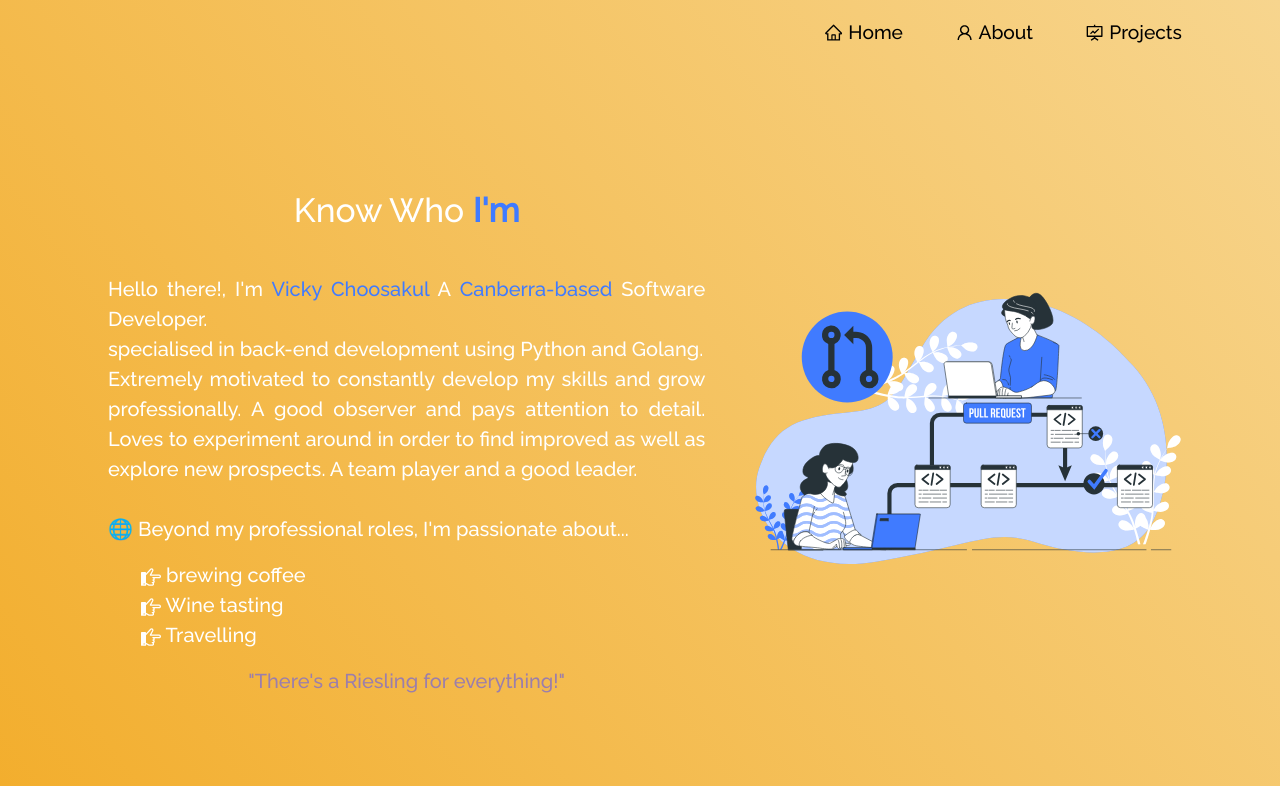
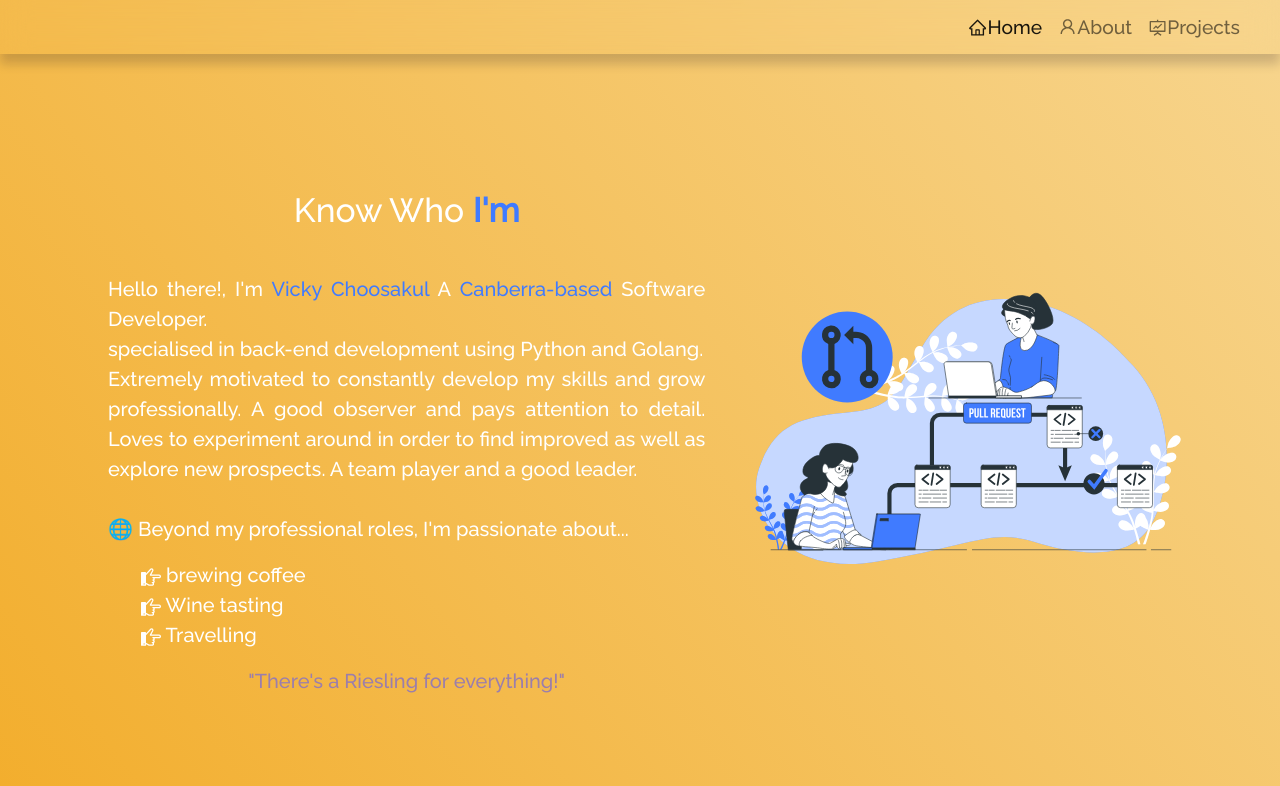
Before and after one commit to Vicky1756/Vicky-portfolio, a React (Create React App) app: page /about in a window 1280 px wide. Shown: the top 786 px of the page. Built offline with nearby package versions, Linux system fonts and the light colour scheme.

Commit message:
update Navbar

```diff
--- a/src/components/About/About.js
+++ b/src/components/About/About.js
@@ -7,7 +7,7 @@ import Toolstack from "./Toolstack";
 
 function About() {
   return (
-    <Container fluid className="about-section">
+    <Container fluid className="about-section" id="about">
       <Container>
         <Row style={{ justifyContent: "center", padding: "10px" }}>
           <Col
--- a/src/components/Home/Home.js
+++ b/src/components/Home/Home.js
@@ -47,7 +47,7 @@ function Home() {
         </Container>
       </Container>
       <About />
-      <Projects />
+      <Projects id="projects"/>
       <Wave
         id="wave"
         fill="#e29706"
--- a/src/components/Navbar.js
+++ b/src/components/Navbar.js
@@ -1,8 +1,6 @@
-import React, { useState } from "react";
+import React, { useState, useEffect } from "react";
 import Navbar from "react-bootstrap/Navbar";
 import Nav from "react-bootstrap/Nav";
-import Container from "react-bootstrap/Container";
-import { Link } from "react-router-dom";
 import {
   AiOutlineHome,
   AiOutlineFundProjectionScreen,
@@ -10,71 +8,59 @@ import {
 } from "react-icons/ai";
 
 function NavBar() {
-  const [expand, updateExpanded] = useState(false);
   const [navColour, updateNavbar] = useState(false);
+  const [prevScrollPos, setPrevScrollPos] = useState(0);
 
+  useEffect(() => {
     function scrollHandler() {
-    if (window.scrollY >= 20) {
-      updateNavbar(true);
+      const currentScrollPos = window.pageYOffset;
+
+      if (currentScrollPos > prevScrollPos) {
+        updateNavbar(false); // Scrolling down
       } else {
-      updateNavbar(false);
+        updateNavbar(true); // Scrolling up
       }
+      setPrevScrollPos(currentScrollPos);
     }
 
     window.addEventListener("scroll", scrollHandler);
+    return () => {
+      window.removeEventListener("scroll", scrollHandler);
+    };
+  }, [prevScrollPos]);
 
   return (
     <Navbar
-      expanded={expand}
       fixed="top"
       expand="md"
-      className={navColour ? "sticky" : "navbar"}
+      className={`navbar ${navColour ? "sticky" : ""} ${
+        !navColour && prevScrollPos > 100 ? "navbar-hidden" : ""
+      }`}
     >
-      <Container>
-        <Navbar.Toggle
-          aria-controls="responsive-navbar-nav"
-          onClick={() => {
-            updateExpanded(expand ? false : "expanded");
-          }}
-        >
-          <span></span>
-          <span></span>
-          <span></span>
-        </Navbar.Toggle>
-        <Navbar.Collapse id="responsive-navbar-nav">
       <Nav className="ms-auto" defaultActiveKey="#home">
         <Nav.Item>
-              <Nav.Link as={Link} to="/" onClick={() => updateExpanded(false)}>
-                <AiOutlineHome style={{ marginBottom: "2px" }} /> Home
+          <Nav.Link href="#home">
+            <AiOutlineHome style={{ marginBottom: "2px" }} />
+            Home
           </Nav.Link>
         </Nav.Item>
 
         <Nav.Item>
-              <Nav.Link
-                as={Link}
-                to="/about"
-                onClick={() => updateExpanded(false)}
-              >
-                <AiOutlineUser style={{ marginBottom: "2px" }} /> About
+          <Nav.Link href="#about">
+            <span style={{ display: 'flex', alignItems: 'center' }}>
+              <AiOutlineUser style={{ marginBottom: "2px" }} />
+              About
+            </span>
           </Nav.Link>
         </Nav.Item>
 
         <Nav.Item>
-              <Nav.Link
-                as={Link}
-                to="/project"
-                onClick={() => updateExpanded(false)}
-              >
-                <AiOutlineFundProjectionScreen
-                  style={{ marginBottom: "2px" }}
-                />{" "}
+          <Nav.Link href="#projects">
+            <AiOutlineFundProjectionScreen style={{ marginBottom: "2px" }} />
             Projects
           </Nav.Link>
         </Nav.Item>
       </Nav>
-        </Navbar.Collapse>
-
-      </Container>
     </Navbar>
   );
 }
--- a/src/components/Projects/Projects.js
+++ b/src/components/Projects/Projects.js
@@ -10,7 +10,7 @@ import bitsOfCode from "../../Assets/Projects/blog.png";
 
 function Projects() {
   return (
-    <Container fluid className="project-section">
+    <Container fluid className="project-section"  id="projects">
       <Container>
         <h1 className="project-heading">
           My Recent <strong className="purple">Works </strong>
--- a/src/style.css
+++ b/src/style.css
@@ -65,132 +65,21 @@ button:focus {
 /* Navbar Section  */
 /* --------- */
 .sticky {
-  background-color: #1b1a2ea9 !important;
   transition: all 0.3s ease-out 0s !important;
   box-shadow: 0px 10px 10px 0px rgba(9, 5, 29, 0.171) !important;
   backdrop-filter: blur(15px) !important;
-}
-
-.navbar {
-  position: fixed !important;
-  transition: all 0.3s ease-out 0s !important;
+  opacity: 1;
+  visibility: visible;
+  transform: translateY(0);
   padding: 0.3rem 2rem !important;
   font-size: 1.2rem !important;
 }
 
-.navbar-toggler {
-  position: relative !important;
-  background-color: transparent !important;
-  border-color: transparent !important;
+.navbar-hidden {
+  opacity: 0;
+  visibility: hidden;
+  transform: translateY(-100%);
 }
-
-.navbar-toggler span {
-  display: block !important;
-  background-color: #407bff !important;
-  height: 4px !important;
-  width: 27px !important;
-  margin-top: 5px !important;
-  margin-bottom: 5px !important;
-  transform: rotate(0deg) !important;
-  left: 0 !important;
-  opacity: 1 !important;
-}
-
-.navbar-toggler:focus,
-.navbar-toggler:active {
-  outline: 0 !important;
-}
-
-.navbar-toggler span:nth-child(1),
-.navbar-toggler span:nth-child(3) {
-  transition: transform 0.35s ease-in-out !important;
-  transition: transform 0.35s ease-in-out !important;
-}
-
-.navbar-toggler:not(.collapsed) span:nth-child(1) {
-  position: absolute !important;
-  left: 12px !important;
-  top: 10px !important;
-  transform: rotate(135deg) !important;
-  opacity: 0.9 !important;
-}
-
-.navbar-toggler:not(.collapsed) span:nth-child(2) {
-  height: 12px !important;
-  visibility: hidden !important;
-  background-color: transparent !important;
-}
-
-.navbar-toggler:not(.collapsed) span:nth-child(3) {
-  position: absolute !important;
-  left: 12px !important;
-  top: 10px !important;
-  transform: rotate(-135deg) !important;
-  opacity: 0.9 !important;
-}
-
-@media (max-width: 767px) {
-  .navbar {
-    padding: 1rem 2rem !important;
-    font-size: 1.4rem !important;
-    background-color: #F1A00B !important;
-  }
-  .navbar-nav .nav-item a::after {
-    display: none !important;
-  }
-}
-.navbar-brand {
-  color: #F1A00B !important;
-}
-
-
-.navbar-nav .nav-link {
-  color: black !important;
-  font-weight: bold;
-  padding-right: 1rem !important;
-  padding-left: 1rem !important;
-}
-
-.nav-link {
-  padding: 0.8rem 1rem !important;
-}
-
-@media (max-width: 767px) {
-  .nav-link {
-    padding: 0.7rem 1rem !important;
-  }
-}
-
-.navbar-nav .nav-item {
-  position: relative;
-  margin-left: 20px;
-}
-
-.navbar-nav .nav-item a {
-  font-weight: 400;
-  transition: all 0.3s ease-out 0s;
-  position: relative;
-  z-index: 1;
-}
-
-.navbar-nav .nav-item a::after {
-  content: "";
-  position: relative;
-  display: block;
-  height: 5px;
-  width: 0;
-  border-radius: 16px;
-  background: #407bff;
-  bottom: 1px;
-  left: 0;
-  z-index: -1;
-  transition: all 0.3s ease-out 0s;
-}
-
-.navbar-nav .nav-item a:hover::after {
-  width: 100%;
-}
-
 /* --------- */
 /* Home section */
 /* --------- */
```
Lines whose indentation alone changed are shown as unchanged.
